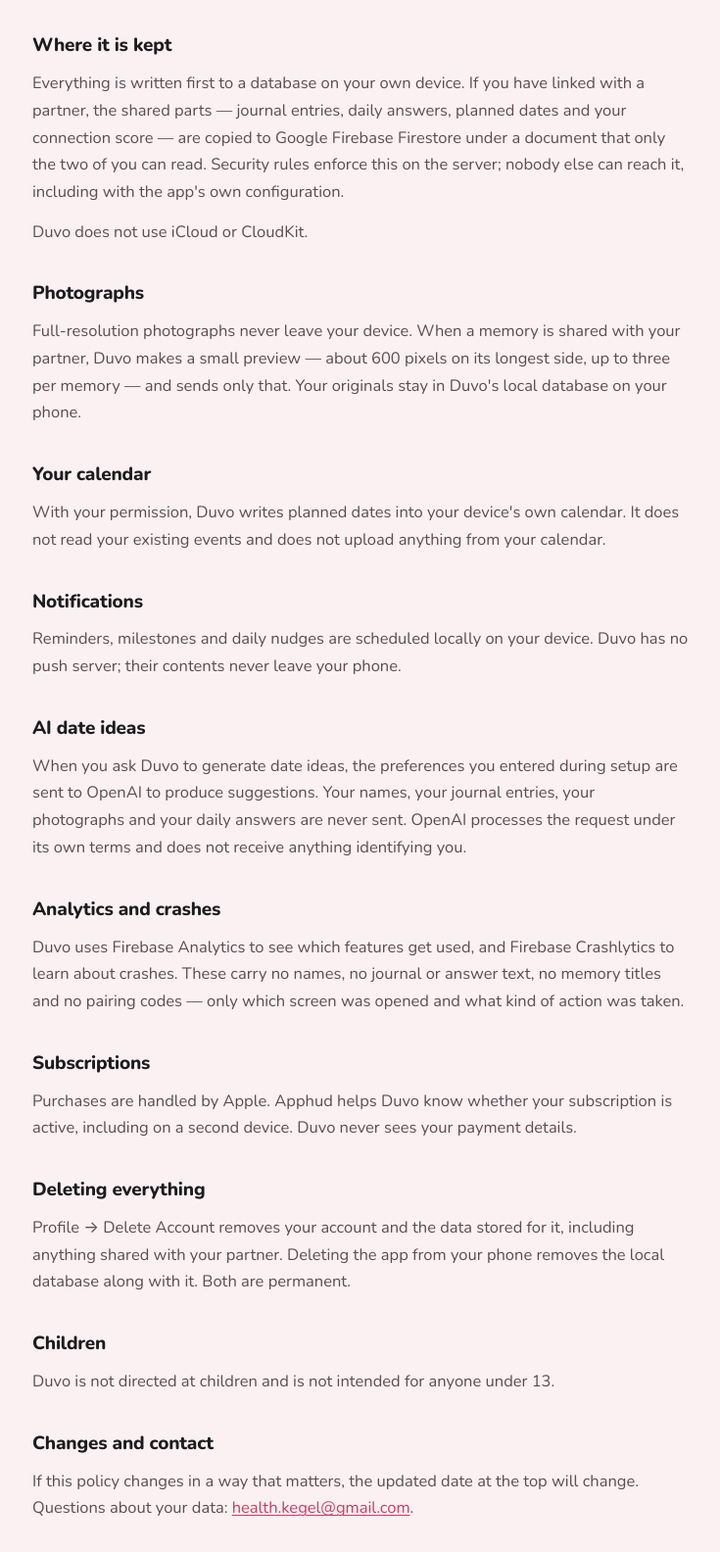
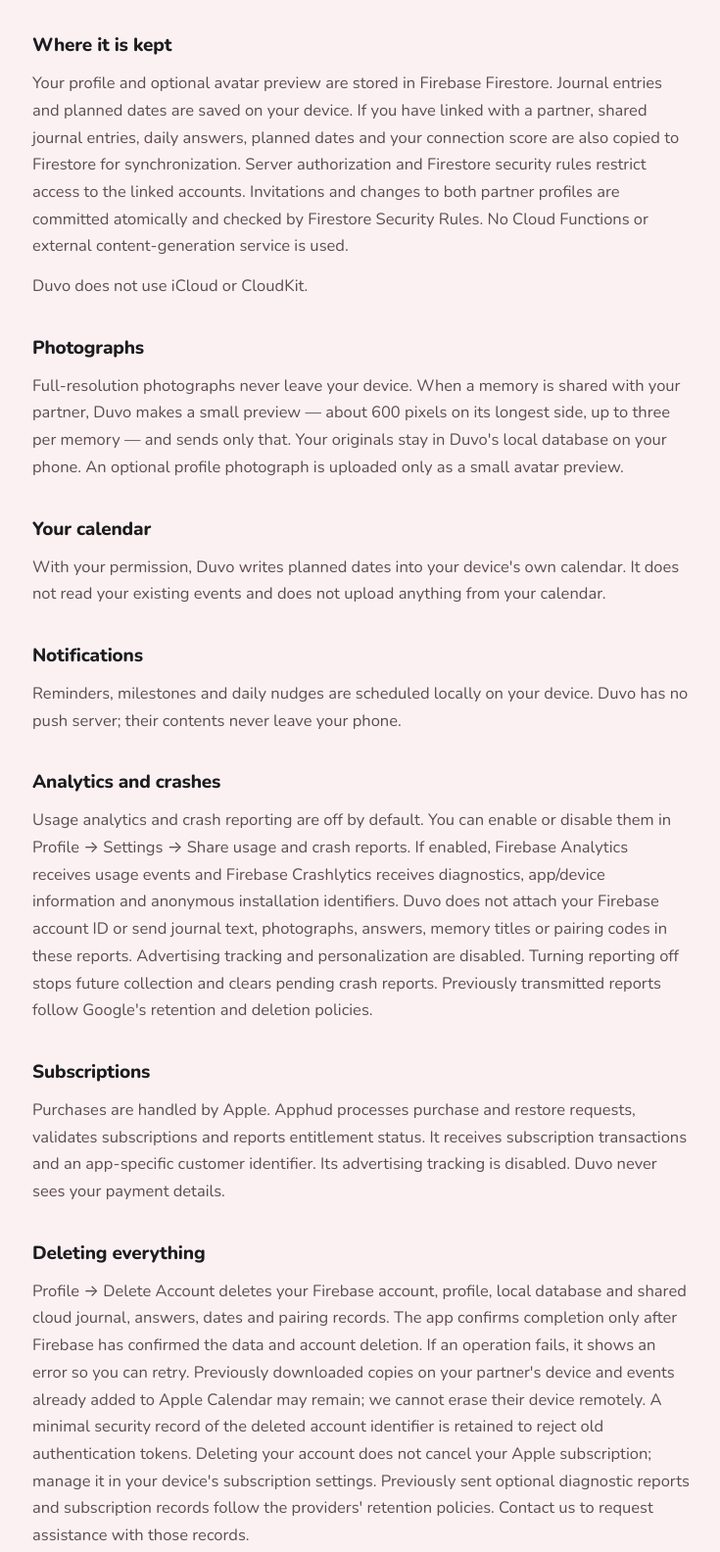
Before and after one commit to komiselena/Duvo-web, a plain HTML site: page privacy/index.html in a window 1280 px wide. Shown: the part 889-2473 px from the top of the page at 98% size, without its empty margins (271-1006 px from the left). Drawn offline with nearby package versions, Linux system fonts and the light colour scheme.

Commit message:
Align privacy policy and terms with current Duvo functionality

```diff
--- a/privacy/index.html
+++ b/privacy/index.html
@@ -94,7 +94,7 @@
 <div class="wrap">
 <a class="brand" href="/Duvo-web/"><span class="mark">D</span><b>Duvo</b></a>
 <h1>Privacy Policy</h1>
-<p class="stamp">Last updated 26 September 2026</p>
+<p class="stamp">Last updated 5 November 2026</p>
 <p class="lede">Duvo is a private journal for two people. This page says exactly what it keeps, where it goes, and what never leaves your phone.</p>
 <h2>The short version</h2>
 <p>Duvo is a private journal for two people. What you write stays between you, your partner, and the systems needed to move it between your two phones. Nothing is sold, and nothing is used to advertise to you.</p>
@@ -103,22 +103,20 @@
 <h2>What you give us</h2>
 <ul><li>Your name and your partner&#x27;s name, and the date your relationship started, from onboarding.</li><li>Your answers to the setup questions: love languages, what an ideal date looks like, what you want to focus on.</li><li>Journal entries: titles, notes, dates, places, tags and photographs.</li><li>Answers to the daily question.</li><li>Dates you plan, and answers given while playing Sparks.</li></ul>
 <h2>Where it is kept</h2>
-<p>Everything is written first to a database on your own device. If you have linked with a partner, the shared parts — journal entries, daily answers, planned dates and your connection score — are copied to Google Firebase Firestore under a document that only the two of you can read. Security rules enforce this on the server; nobody else can reach it, including with the app&#x27;s own configuration.</p>
+<p>Your profile and optional avatar preview are stored in Firebase Firestore. Journal entries and planned dates are saved on your device. If you have linked with a partner, shared journal entries, daily answers, planned dates and your connection score are also copied to Firestore for synchronization. Server authorization and Firestore security rules restrict access to the linked accounts. Invitations and changes to both partner profiles are committed atomically and checked by Firestore Security Rules. No Cloud Functions or external content-generation service is used.</p>
 <p>Duvo does not use iCloud or CloudKit.</p>
 <h2>Photographs</h2>
-<p>Full-resolution photographs never leave your device. When a memory is shared with your partner, Duvo makes a small preview — about 600 pixels on its longest side, up to three per memory — and sends only that. Your originals stay in Duvo&#x27;s local database on your phone.</p>
+<p>Full-resolution photographs never leave your device. When a memory is shared with your partner, Duvo makes a small preview — about 600 pixels on its longest side, up to three per memory — and sends only that. Your originals stay in Duvo&#x27;s local database on your phone. An optional profile photograph is uploaded only as a small avatar preview.</p>
 <h2>Your calendar</h2>
 <p>With your permission, Duvo writes planned dates into your device&#x27;s own calendar. It does not read your existing events and does not upload anything from your calendar.</p>
 <h2>Notifications</h2>
 <p>Reminders, milestones and daily nudges are scheduled locally on your device. Duvo has no push server; their contents never leave your phone.</p>
-<h2>AI date ideas</h2>
-<p>When you ask Duvo to generate date ideas, the preferences you entered during setup are sent to OpenAI to produce suggestions. Your names, your journal entries, your photographs and your daily answers are never sent. OpenAI processes the request under its own terms and does not receive anything identifying you.</p>
 <h2>Analytics and crashes</h2>
-<p>Duvo uses Firebase Analytics to see which features get used, and Firebase Crashlytics to learn about crashes. These carry no names, no journal or answer text, no memory titles and no pairing codes — only which screen was opened and what kind of action was taken.</p>
+<p>Usage analytics and crash reporting are off by default. You can enable or disable them in Profile → Settings → Share usage and crash reports. If enabled, Firebase Analytics receives usage events and Firebase Crashlytics receives diagnostics, app/device information and anonymous installation identifiers. Duvo does not attach your Firebase account ID or send journal text, photographs, answers, memory titles or pairing codes in these reports. Advertising tracking and personalization are disabled. Turning reporting off stops future collection and clears pending crash reports. Previously transmitted reports follow Google&#x27;s retention and deletion policies.</p>
 <h2>Subscriptions</h2>
-<p>Purchases are handled by Apple. Apphud helps Duvo know whether your subscription is active, including on a second device. Duvo never sees your payment details.</p>
+<p>Purchases are handled by Apple. Apphud processes purchase and restore requests, validates subscriptions and reports entitlement status. It receives subscription transactions and an app-specific customer identifier. Its advertising tracking is disabled. Duvo never sees your payment details.</p>
 <h2>Deleting everything</h2>
-<p>Profile → Delete Account removes your account and the data stored for it, including anything shared with your partner. Deleting the app from your phone removes the local database along with it. Both are permanent.</p>
+<p>Profile → Delete Account deletes your Firebase account, profile, local database and shared cloud journal, answers, dates and pairing records. The app confirms completion only after Firebase has confirmed the data and account deletion. If an operation fails, it shows an error so you can retry. Previously downloaded copies on your partner&#x27;s device and events already added to Apple Calendar may remain; we cannot erase their device remotely. A minimal security record of the deleted account identifier is retained to reject old authentication tokens. Deleting your account does not cancel your Apple subscription; manage it in your device&#x27;s subscription settings. Previously sent optional diagnostic reports and subscription records follow the providers&#x27; retention policies. Contact us to request assistance with those records.</p>
 <h2>Children</h2>
 <p>Duvo is not directed at children and is not intended for anyone under 13.</p>
 <h2>Changes and contact</h2>
```
Also changed, not shown: terms/index.html (+5 -5 lines).
